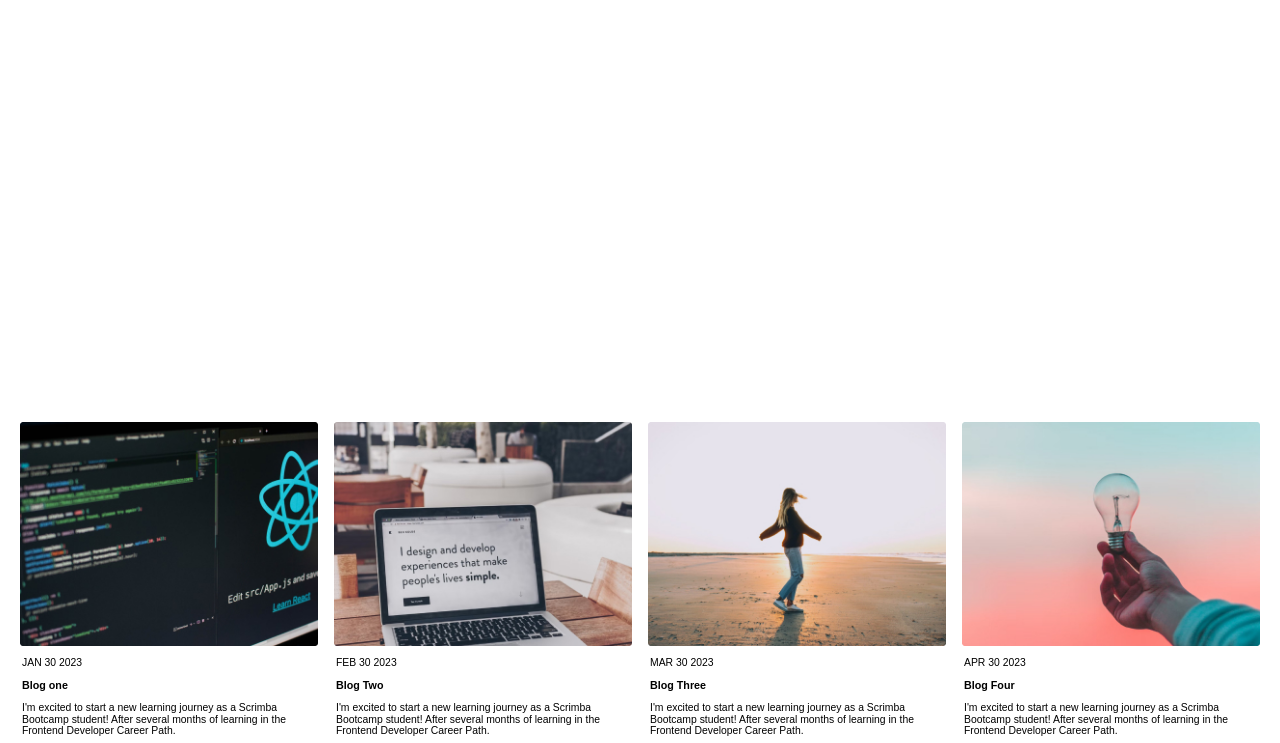
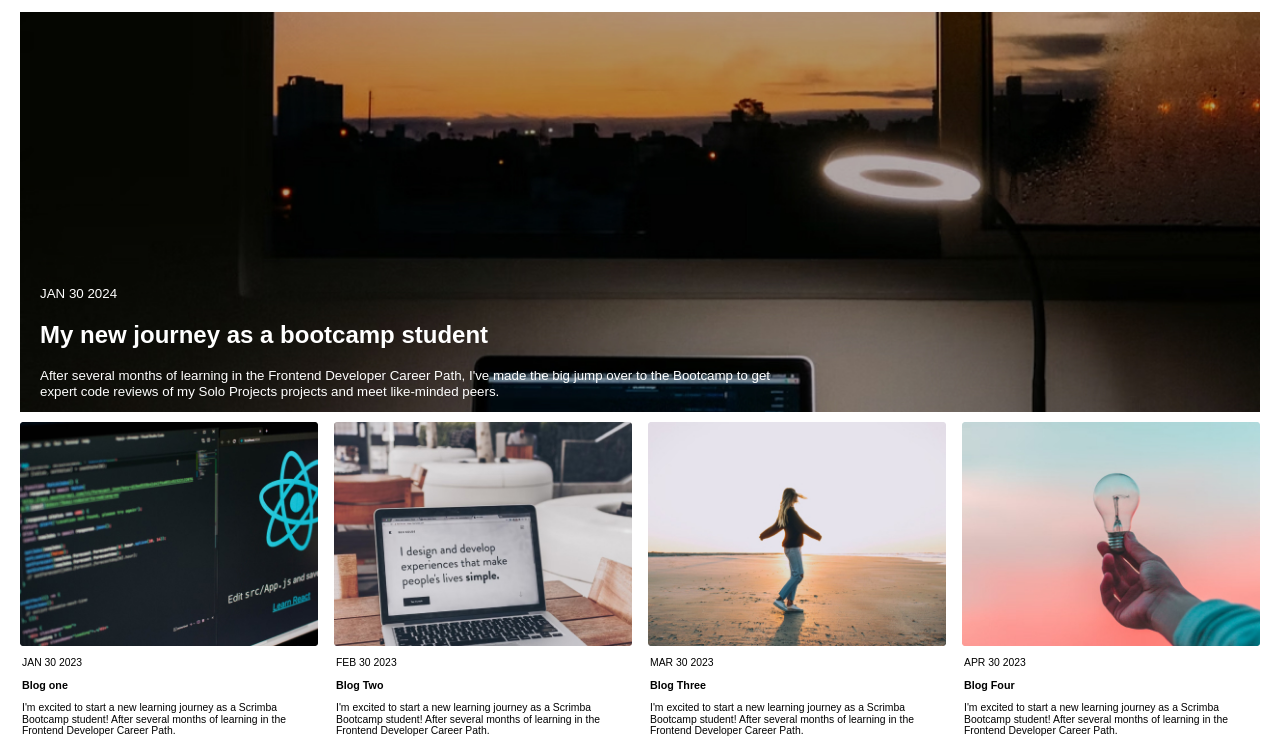
Before and after one commit to sria/CSS_Solo_DisplayFlex, a website built with Vite: page index.html in a window 1280 px wide. Shown: the part 57-800 px from the top of the page. Built offline with nearby package versions, Linux system fonts and the light colour scheme; files whose address does not match are found by name.

Commit message:
bg image

```diff
--- a/css/style.css
+++ b/css/style.css
@@ -38,7 +38,7 @@ main{
 }
 
 .main-img{
-   background-image: url('./images/blog-image-hero.jpg');
+   background-image: url('/images/blog-image-hero.jpg');
     background-size: cover;
     width: 100%;
     height: 25em;
```
Also changed, not shown: 1 other file.
